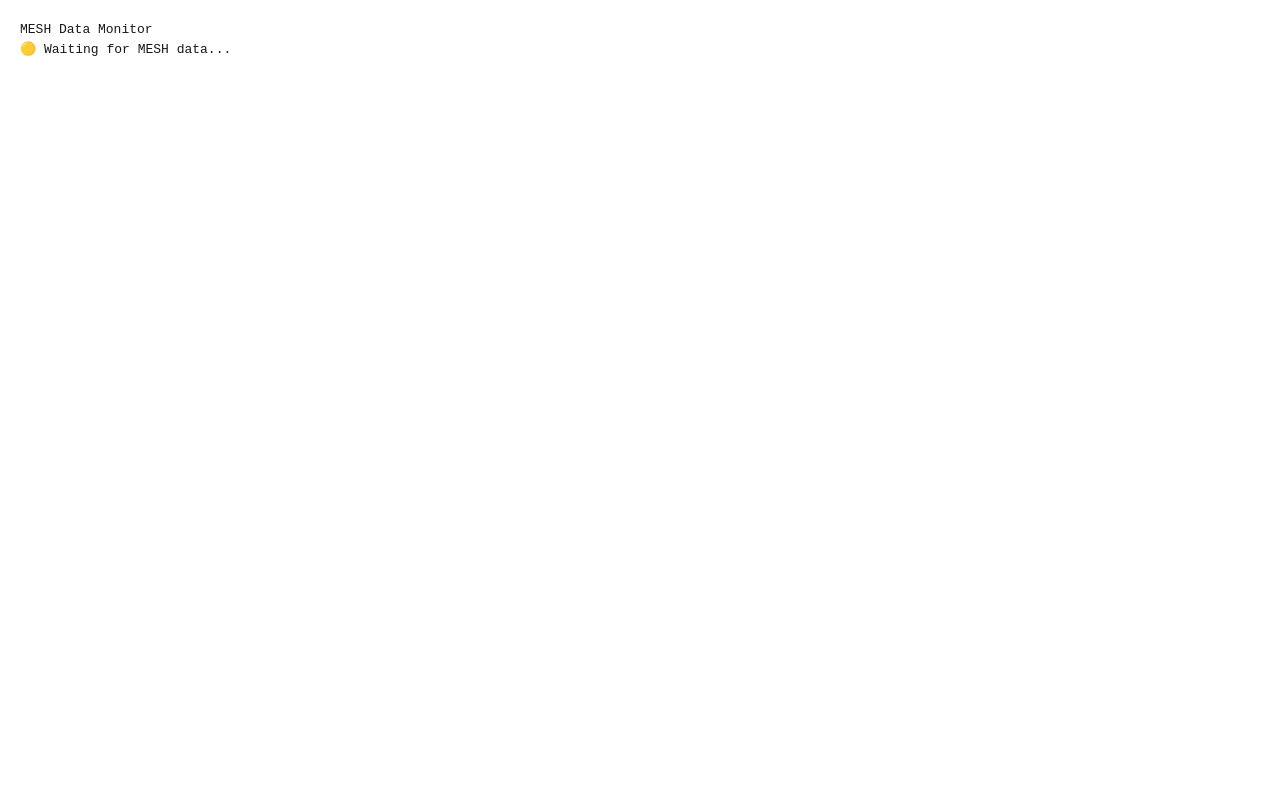
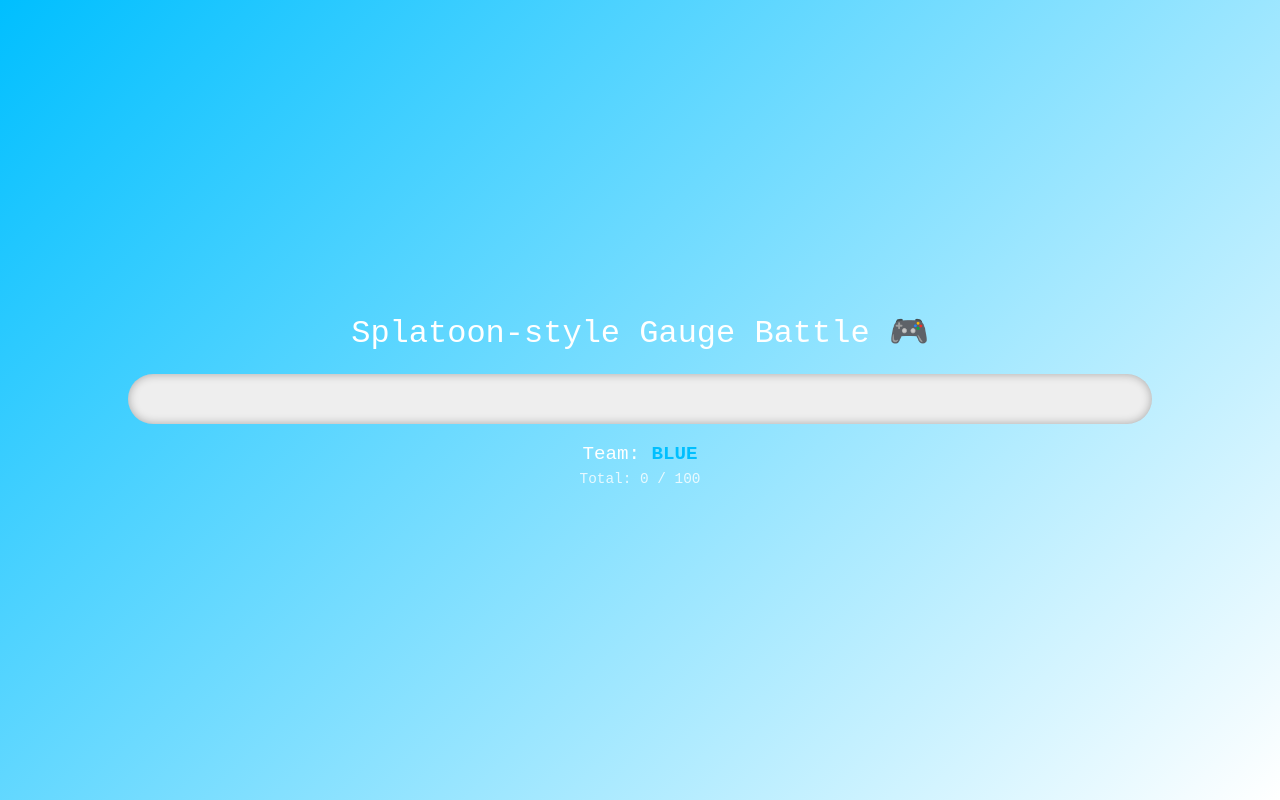
Before and after one commit to eirakusoya-std/gachihoko, a Next.js app in the folder gachihoko/: page / in a window 1280 px wide. Built offline with nearby package versions, Linux system fonts and the light colour scheme.

Commit message:
feat:add gauge

```diff
--- a/gachihoko/app/page.tsx
+++ b/gachihoko/app/page.tsx
@@ -1,33 +1,120 @@
 "use client";
 import { useEffect, useState } from "react";
+import { motion, AnimatePresence } from "framer-motion";
 
-export default function Home() {
-  const [meshData, setMeshData] = useState(null);
-  const [active, setActive] = useState(false);
+type MeshData = {
+  value: number;
+  occurred_at: string;
+};
 
+export default function Page() {
+  const [total, setTotal] = useState(0);
+  const [team, setTeam] = useState<"blue" | "pink">("blue");
+  const [meshData, setMeshData] = useState<MeshData | null>(null);
+
+  // 定期的にMESHデータを取得
   useEffect(() => {
     const interval = setInterval(async () => {
       const res = await fetch("/api/mesh-data", { cache: "no-store" });
+      if (!res.ok) return;
       const data = await res.json();
-      setActive(data.active);
-      if (data.latest) setMeshData(data.latest);
-    }, 1000);
+
+      if (data.latest) {
+        setMeshData(data.latest);
+        // 値を加算
+        setTotal((prev) => {
+          const next = prev + Number(data.latest.value);
+          // 合計100超えたらチーム切り替え & リセット
+          if (next >= 100) {
+            setTeam((prevTeam) => (prevTeam === "blue" ? "pink" : "blue"));
+            return 0;
+          }
+          return next;
+        });
+      }
+    }, 500);
 
     return () => clearInterval(interval);
   }, []);
 
+  // チームカラー設定
+  const blueColor = "#00bfff";
+  const pinkColor = "#ff69b4";
+  const bgColor = team === "blue" ? blueColor : pinkColor;
+  const gaugeColor = team === "blue" ? pinkColor : blueColor;
+
+  // 押し合いゲージ幅（0〜100）
+  const gaugeWidth = `${Math.min(total, 100)}%`;
+
   return (
-    <main style={{ padding: "20px", fontFamily: "monospace" }}>
-      <h1>MESH Data Monitor</h1>
+    <main
+      style={{
+        height: "100vh",
+        background: `linear-gradient(135deg, ${bgColor} 0%, #ffffff 100%)`,
+        color: "#fff",
+        fontFamily: "monospace",
+        display: "flex",
+        flexDirection: "column",
+        alignItems: "center",
+        justifyContent: "center",
+        transition: "background 0.5s ease",
+      }}
+    >
+      <h1 style={{ fontSize: "2rem", marginBottom: "1rem" }}>
+        Splatoon-style Gauge Battle 🎮
+      </h1>
+      <div
+        style={{
+          position: "relative",
+          width: "80%",
+          height: "50px",
+          background: "#eee",
+          borderRadius: "999px",
+          overflow: "hidden",
+          boxShadow: "0 0 10px rgba(0,0,0,0.3) inset",
+        }}
+      >
+        <motion.div
+          animate={{ width: gaugeWidth }}
+          transition={{ type: "spring", stiffness: 80, damping: 15 }}
+          style={{
+            height: "100%",
+            background: gaugeColor,
+            borderRadius: "inherit",
+          }}
+        />
+      </div>
 
-      {!active && <p>🟡 Waiting for MESH data...</p>}
+      <p style={{ marginTop: "1rem", fontSize: "1.2rem" }}>
+        Team:{" "}
+        <span
+          style={{
+            fontWeight: "bold",
+            color: team === "blue" ? blueColor : pinkColor,
+          }}
+        >
+          {team.toUpperCase()}
+        </span>
+      </p>
 
-      {active && meshData && (
-        <>
-          <p>🟢 MESH Active</p>
-          <pre>{JSON.stringify(meshData, null, 2)}</pre>
-        </>
-      )}
+      <p style={{ opacity: 0.8, fontSize: "0.9rem" }}>
+        Total: {Math.floor(total)} / 100
+      </p>
+
+      <AnimatePresence>
+        {meshData && (
+          <motion.p
+            key={meshData.occurred_at}
+            initial={{ opacity: 0, y: 10 }}
+            animate={{ opacity: 1, y: 0 }}
+            exit={{ opacity: 0 }}
+            transition={{ duration: 0.3 }}
+            style={{ marginTop: "1rem", fontSize: "0.8rem", color: "#fff" }}
+          >
+            +{meshData.value.toFixed(2)} (from MESH)
+          </motion.p>
+        )}
+      </AnimatePresence>
     </main>
   );
 }
```
Also changed, not shown: gachihoko/package.json (+7 -6 lines), 1 other file (tests, documents, lock files or other folders).
